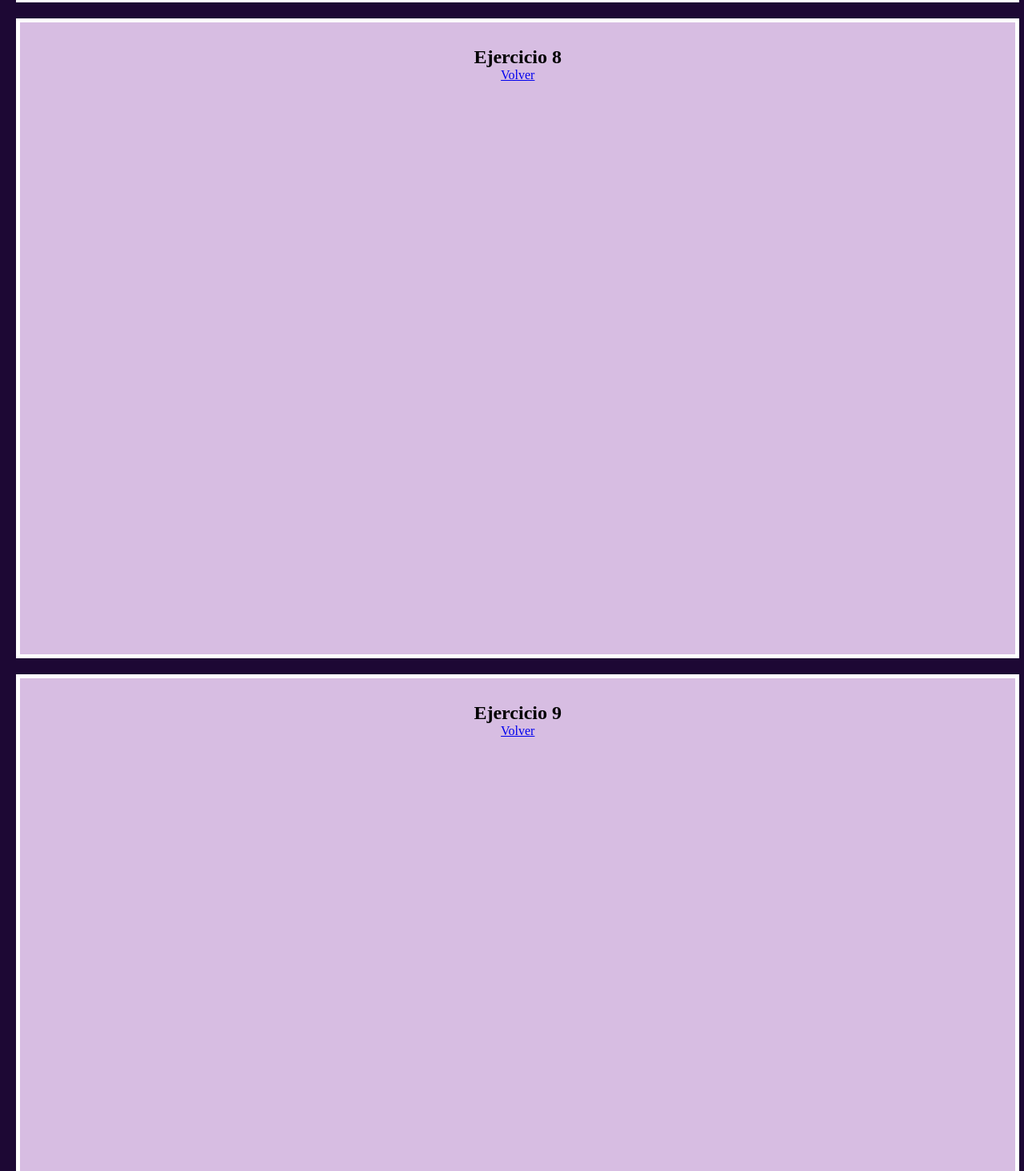
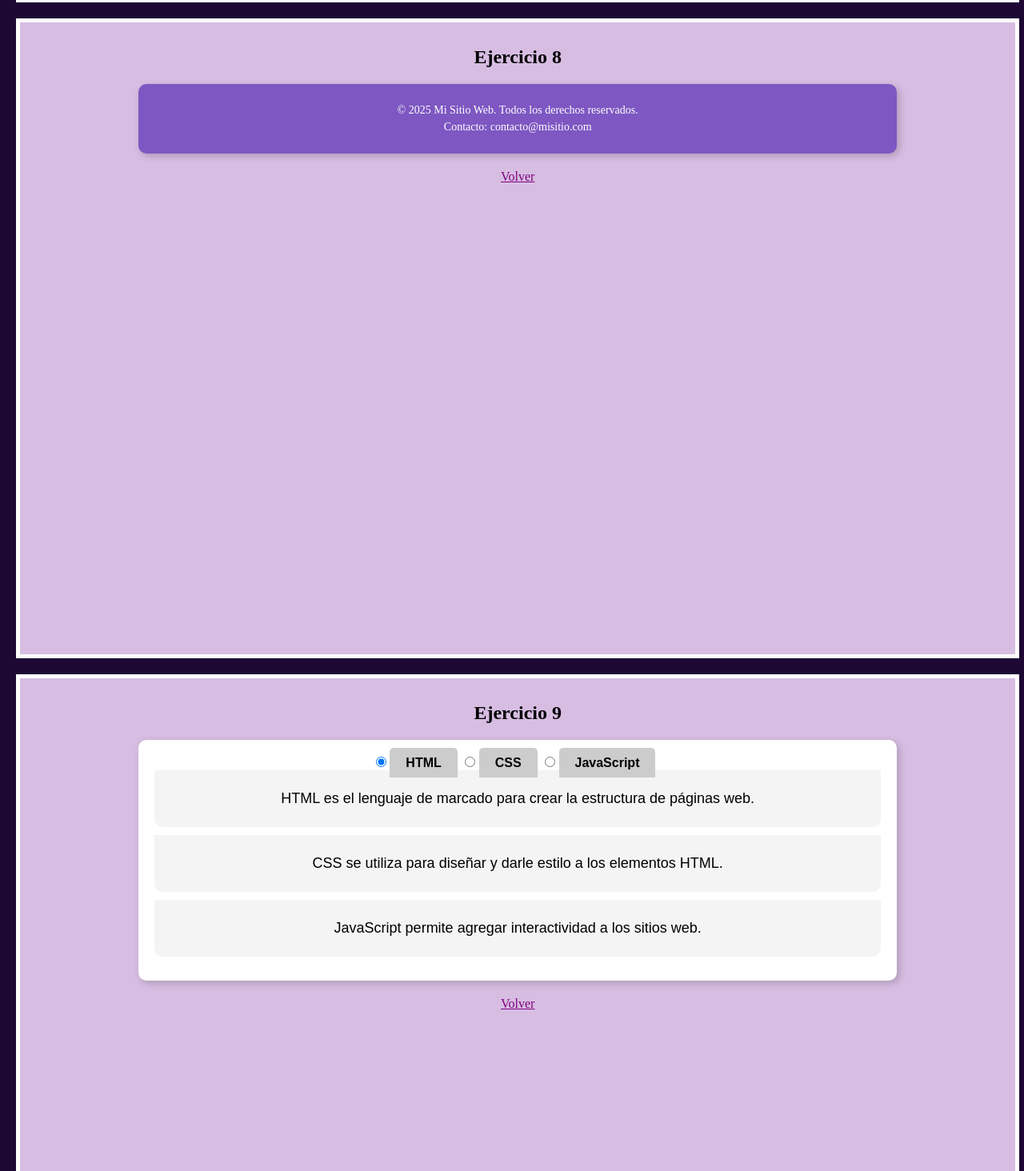
Before and after one commit to DayaLi2828/Metodologia_BEM, a plain HTML site: page index.html in a window 1280 px wide. Shown: the part 6109-7573 px from the top of the page at 80% size. Drawn offline with Linux system fonts and the light colour scheme.

Commit message:
Creamos el ejercicio 9

```diff
--- a/estyle.css
+++ b/estyle.css
@@ -353,3 +353,75 @@ h3{
   color: purple;
   text-decoration: underline;
 }
+/*pie de pagina*/
+.footer {
+  background-color: #7e57c2;
+  padding: 20px;
+  border-radius: 10px;
+  width: 80%;
+  margin: 0 auto;
+  box-shadow: 3px 3px 10px rgba(0,0,0,0.2);
+}
+
+.footer__contenido {
+  text-align: center;
+  color: var(--color-texto);
+}
+
+.footer__texto {
+  margin: 5px 0;
+  font-size: 14px;
+}
+
+.footer__volver {
+  display: block;
+  text-align: center;
+  margin-top: 20px;
+  color: purple;
+  text-decoration: underline;
+}
+/*pestañas tab*/
+.pestañas {
+  width: 80%;
+  margin: 0 auto;
+  background-color: var(--color-texto);
+  border-radius: 10px;
+  padding: 20px;
+  box-shadow: 3px 3px 10px rgba(0,0,0,0.2);
+  font-family: sans-serif;
+}
+
+.pestañas__menu {
+  display: flex;
+  justify-content: center;
+  margin-bottom: 20px;
+}
+
+.pestañas__label {
+  padding: 10px 20px;
+  background-color: #ccc;
+  margin-right: 5px;
+  border-radius: 5px 5px 0 0;
+  font-weight: bold;
+  color: black;
+}
+
+.pestañas__label--activa {
+  background-color: #7e57c2;
+  color: white;
+}
+
+.pestañas__contenido {
+  padding: 15px;
+  border-radius: 0 0 10px 10px;
+  background-color: #f4f4f4;
+  margin-bottom: 10px;
+}
+
+.pestañas__volver {
+  display: block;
+  text-align: center;
+  margin-top: 20px;
+  color: purple;
+  text-decoration: underline;
+}
--- a/index.html
+++ b/index.html
@@ -174,14 +174,44 @@
 
 
       <div class="ejercicios" id="ejercicio8">
-        <h2>Ejercicio 8</h2>
-        <a href="#volver">Volver</a>
+        <h2 class="ejercicio__titulo">Ejercicio 8</h2>
+        <footer class="footer">
+          <div class="footer__contenido">
+            <p class="footer__texto">© 2025 Mi Sitio Web. Todos los derechos reservados.</p>
+            <p class="footer__texto">Contacto: contacto@misitio.com</p>
+          </div>
+        </footer>
+        <a href="#volver" class="footer__volver">Volver</a>
       </div>
 
+
       <div class="ejercicios" id="ejercicio9">
-        <h2>Ejercicio 9</h2>
-        <a href="#volver">Volver</a>
+        <h2 class="ejercicio__titulo">Ejercicio 9</h2>
+
+        <div class="pestañas">
+          <input type="radio" name="pestaña" class="pestañas__radio" id="tab1" checked>
+          <label for="tab1" class="pestañas__label">HTML</label>
+
+          <input type="radio" name="pestaña" class="pestañas__radio" id="tab2">
+          <label for="tab2" class="pestañas__label">CSS</label>
+
+          <input type="radio" name="pestaña" class="pestañas__radio" id="tab3">
+          <label for="tab3" class="pestañas__label">JavaScript</label>
+
+          <div class="pestañas__contenido" id="contenido1">
+            <p>HTML es el lenguaje de marcado para crear la estructura de páginas web.</p>
+          </div>
+          <div class="pestañas__contenido" id="contenido2">
+            <p>CSS se utiliza para diseñar y darle estilo a los elementos HTML.</p>
+          </div>
+          <div class="pestañas__contenido" id="contenido3">
+            <p>JavaScript permite agregar interactividad a los sitios web.</p>
+          </div>
+        </div>
+
+        <a href="#volver" class="pestañas__volver">Volver</a>
       </div>
+
 
       <div class="ejercicios" id="ejercicio10">
         <h2>Ejercicio 10</h2>
```
